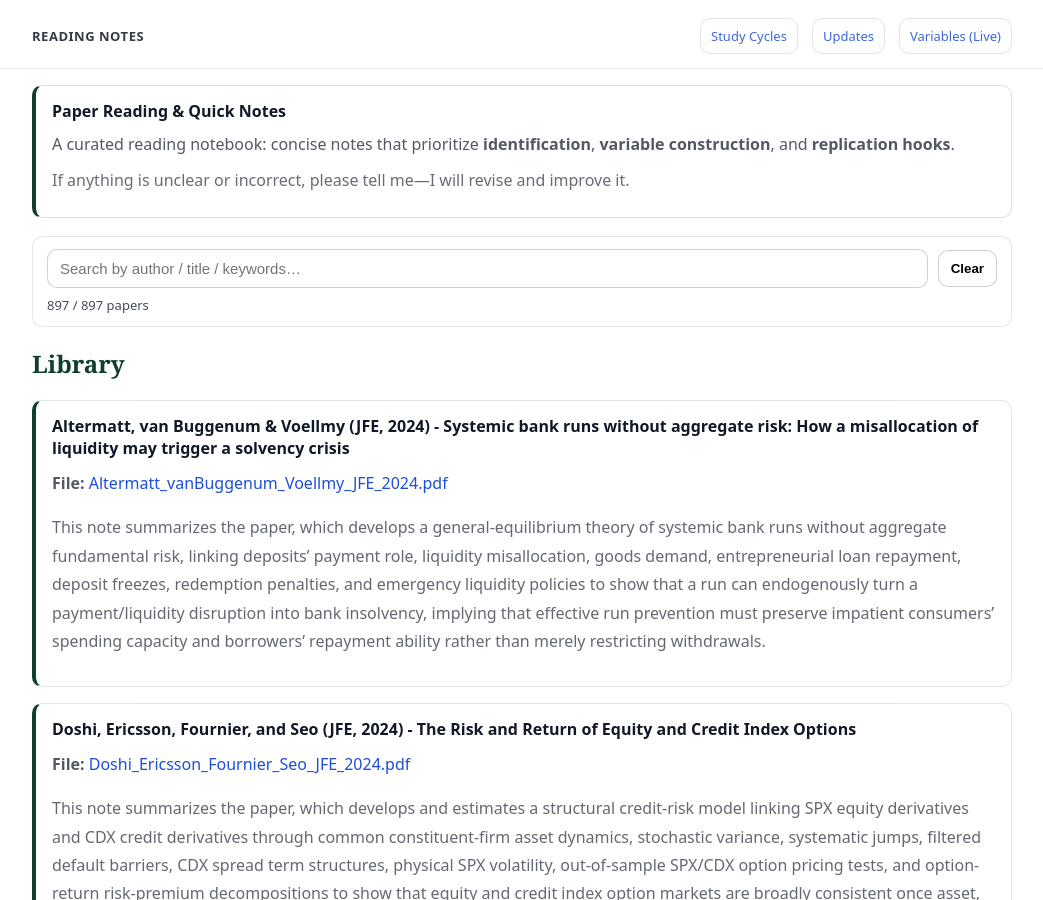
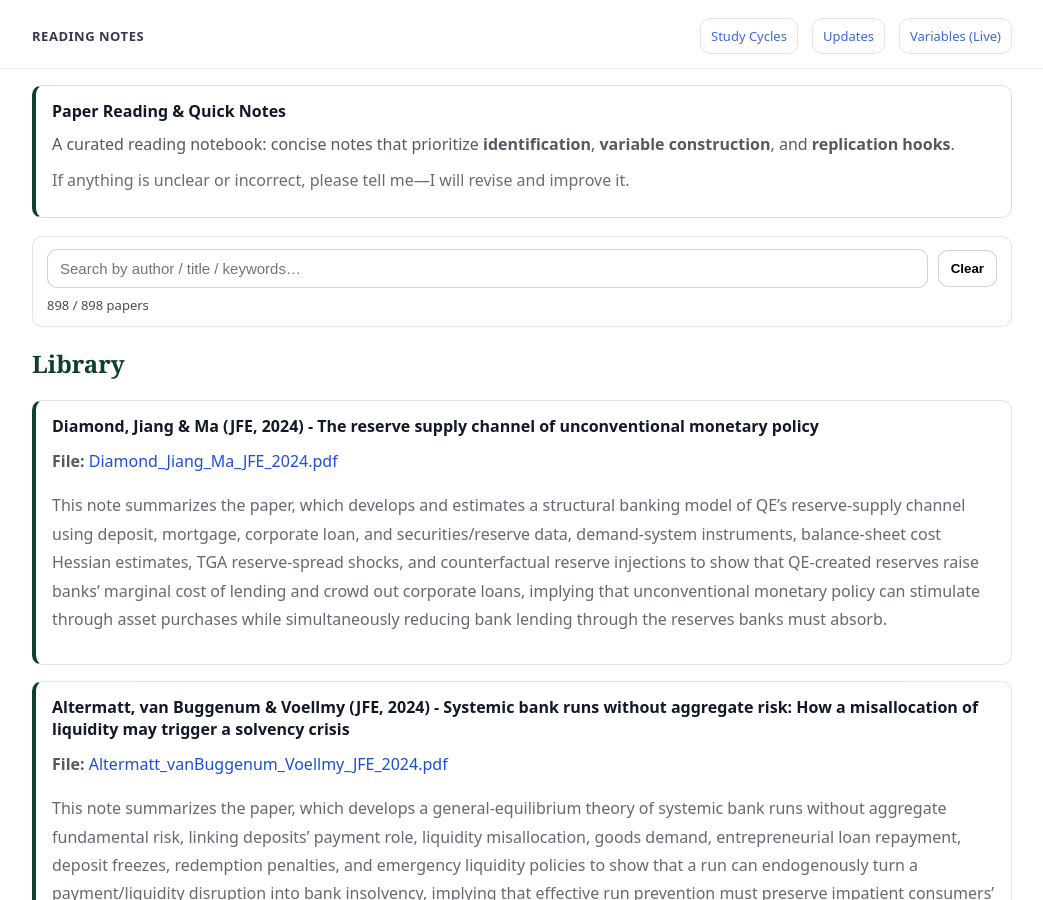
Before and after one commit to yaxinzn/study-archive, a Jekyll site: the page built from reading/index.md, in a window 1280 px wide and 900 px high. Shown: the whole window, without its empty margins (118-1161 px from the left). Built offline with Jekyll 4.4.1, drawn with Linux system fonts in a browser that asks for light colours.

Commit message:
Reading: add/update Diamond_Jiang_Ma_JFE_2024.pdf

```diff
--- a/_data/reading.yml
+++ b/_data/reading.yml
@@ -1,3 +1,7 @@
+- title: "Diamond, Jiang & Ma (JFE, 2024) - The reserve supply channel of unconventional monetary policy"
+  file: "Diamond_Jiang_Ma_JFE_2024.pdf"
+  desc: "This note summarizes the paper, which develops and estimates a structural banking model of QE’s reserve-supply channel using deposit, mortgage, corporate loan, and securities/reserve data, demand-system instruments, balance-sheet cost Hessian estimates, TGA reserve-spread shocks, and counterfactual reserve injections to show that QE-created reserves raise banks’ marginal cost of lending and crowd out corporate loans, implying that unconventional monetary policy can stimulate through asset purchases while simultaneously reducing bank lending through the reserves banks must absorb."
+
 - title: "Altermatt, van Buggenum & Voellmy (JFE, 2024) - Systemic bank runs without aggregate risk: How a misallocation of liquidity may trigger a solvency crisis"
   file: "Altermatt_vanBuggenum_Voellmy_JFE_2024.pdf"
   desc: "This note summarizes the paper, which develops a general-equilibrium theory of systemic bank runs without aggregate fundamental risk, linking deposits’ payment role, liquidity misallocation, goods demand, entrepreneurial loan repayment, deposit freezes, redemption penalties, and emergency liquidity policies to show that a run can endogenously turn a payment/liquidity disruption into bank insolvency, implying that effective run prevention must preserve impatient consumers’ spending capacity and borrowers’ repayment ability rather than merely restricting withdrawals."
```
Also changed, not shown: 1 other file.
